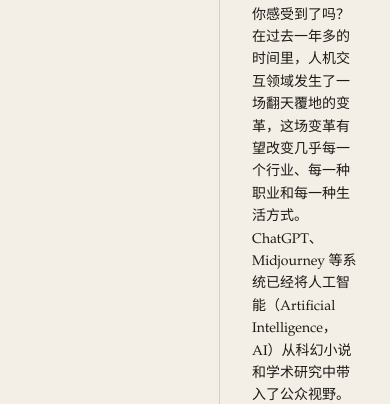
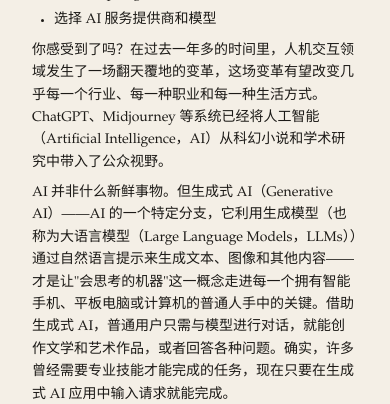
Before and after one commit to kittsai/kittsai.github.io, an Astro site: page /books/spring-ai-in-action/ch1 in a window 390 px wide. Shown: the part 440-844 px from the top of the page. Built offline with nearby package versions, Linux system fonts and the light colour scheme; Astro itself is replaced by a stand-in of ours.

Commit message:
fix: mobile detail layout switches to single column

```diff
--- a/src/layouts/DetailLayout.astro
+++ b/src/layouts/DetailLayout.astro
@@ -17,4 +17,10 @@
     grid-template-columns: minmax(180px, 220px) 1fr;
     height: calc(100vh - 52px);
   }
+
+  @media (max-width: 768px) {
+    .detail-layout {
+      grid-template-columns: 1fr;
+    }
+  }
 </style>
```
